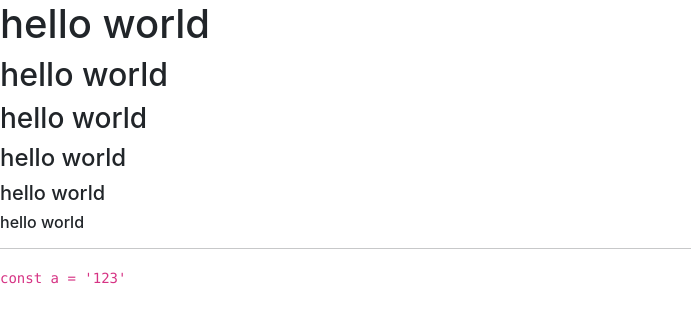
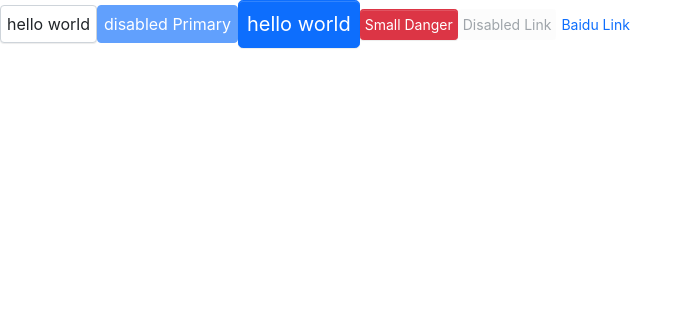
Before and after one commit to 294733692/YUI, a React (Create React App) app: page / in a window 1280 px wide. Shown: the top 322 px of the page, without its empty margins (0-691 px from the left). Built offline with nearby package versions, Linux system fonts and the light colour scheme.

Commit message:
按钮样式、功能完善

```diff
--- a/package.json
+++ b/package.json
@@ -6,10 +6,12 @@
     "@testing-library/jest-dom": "^4.2.4",
     "@testing-library/react": "^9.3.2",
     "@testing-library/user-event": "^7.1.2",
+    "@types/classnames": "^2.2.10",
     "@types/jest": "^24.0.0",
     "@types/node": "^12.0.0",
     "@types/react": "^16.9.0",
     "@types/react-dom": "^16.9.0",
+    "classnames": "^2.2.6",
     "node-sass": "^4.14.1",
     "react": "^16.13.1",
     "react-dom": "^16.13.1",
--- a/src/App.css
+++ /dev/null
@@ -1,38 +0,0 @@
-.App {
-  text-align: center;
-}
-
-.App-logo {
-  height: 40vmin;
-  pointer-events: none;
-}
-
-@media (prefers-reduced-motion: no-preference) {
-  .App-logo {
-    animation: App-logo-spin infinite 20s linear;
-  }
-}
-
-.App-header {
-  background-color: #282c34;
-  min-height: 100vh;
-  display: flex;
-  flex-direction: column;
-  align-items: center;
-  justify-content: center;
-  font-size: calc(10px + 2vmin);
-  color: white;
-}
-
-.App-link {
-  color: #61dafb;
-}
-
-@keyframes App-logo-spin {
-  from {
-    transform: rotate(0deg);
-  }
-  to {
-    transform: rotate(360deg);
-  }
-}
--- a/src/App.tsx
+++ b/src/App.tsx
@@ -1,17 +1,17 @@
 import React from 'react';
+import Button, {ButtonSize, ButtonType} from "./components/Button/button";
 
 function App() {
   return (
     <div className="App">
       <header className="App-header">
-        <h1>hello world</h1>
-        <h2>hello world</h2>
-        <h3>hello world</h3>
-        <h4>hello world</h4>
-        <h5>hello world</h5>
-        <h6>hello world</h6>
-        <hr/>
-        <code>const a = '123'</code>
+        <Button className="userClass" onClick={(e) => {e.preventDefault()}}>hello world</Button>
+        <Button btnType={ButtonType.Primary} disabled>disabled Primary</Button>
+        <Button btnType={ButtonType.Primary} size={ButtonSize.Large}>hello world</Button>
+        <Button btnType={ButtonType.Danger} size={ButtonSize.Small}>Small Danger</Button>
+        <Button btnType={ButtonType.Link} size={ButtonSize.Small} disabled>Disabled Link</Button>
+        <Button btnType={ButtonType.Link} size={ButtonSize.Small} target='_blank' href='https://www.baidu.com'>Baidu
+          Link</Button>
       </header>
     </div>
   );
--- /dev/null
+++ b/src/components/Button/_style.scss
@@ -0,0 +1,71 @@
+.btn {
+  position: relative;
+  display: inline-block;
+  font-weight: $btn-font-weight;
+  line-height: $btn-line-height;
+  color: $body-color;
+  white-space: nowrap;
+  text-align: center;
+  vertical-align: middle;
+  background-image: none;
+  border: $btn-border-width solid transparent;
+  @include button-size($btn-padding-y, $btn-padding-x, $btn-font-size, $border-radius);
+  box-shadow: $btn-box-shadow;
+  cursor: pointer;
+  transition: $btn-transition;
+
+  &.disabled,
+  &[disabled] {
+    cursor: not-allowed;
+    opacity: $btn-disabled-opacity;
+    box-shadow: none;
+
+    > * {
+      pointer-events: none; // 处于disabeld状态，所有鼠标事件失效
+    }
+  }
+}
+
+.btn-lg {
+  @include button-size($btn-padding-y-lg, $btn-padding-x-lg, $btn-font-size-lg, $btn-border-radius-lg);
+}
+
+.btn-sm {
+  @include button-size($btn-padding-y-sm, $btn-padding-x-sm, $btn-font-size-sm, $btn-border-radius-sm);
+}
+
+.btn-primary {
+  @include button-style($primary, $primary, $white)
+}
+
+.btn-danger {
+  @include button-style($danger, $danger, $white)
+}
+
+.btn-default {
+  @include button-style($white, $gray-400, $body-color, $white, $primary, $primary)
+}
+
+.btn-link {
+  font-weight: $font-weight-normal;
+  color: $btn-link-color;
+  text-decoration: $link-decoration;
+  box-shadow: none;
+
+  &:hover {
+    color: $btn-link-hover-color;
+    text-decoration: $link-hover-decoration;
+  }
+
+  &:focus,
+  &.focus {
+    text-decoration: $link-hover-decoration;
+    box-shadow: none;
+  }
+
+  &:disabled,
+  &.disabled {
+    color: $btn-link-disabled-color;
+    pointer-events: none;
+  }
+}
--- /dev/null
+++ b/src/components/Button/button.tsx
@@ -0,0 +1,67 @@
+import React from "react"
+import classNames from 'classnames'
+
+export enum ButtonSize {
+  Large = 'lg',
+  Small = 'sm'
+}
+
+export enum ButtonType {
+  Primary = 'primary',
+  Default = 'default',
+  Danger = 'danger',
+  Link = 'link'
+}
+
+interface BaseButtonProps {
+  className?: string
+  disabled?: boolean
+  size?: ButtonSize
+  btnType?: ButtonType
+  children?: React.ReactNode
+  href?: string
+}
+
+// 获取所有html上button的原生属性
+type NativeButtonProps = BaseButtonProps & React.ButtonHTMLAttributes<HTMLElement>
+type AnchorButtonProps = BaseButtonProps & React.AnchorHTMLAttributes<HTMLElement>
+// 联合类型，并将所有属性通过Partial转化为可选参数
+export type ButtonProps = Partial<NativeButtonProps & AnchorButtonProps>
+
+const Button: React.FC<ButtonProps> = (props) => {
+  const {className, disabled, size, btnType, children, href, ...restProps} = props
+  // 默认按键类型 btn、btn-lag、btn-primary
+  const classes = classNames('btn', className, {
+    [`btn-${btnType}`]: btnType,
+    [`btn-${size}`]: size,
+    'disabled': (btnType === ButtonType.Link) && disabled  // 如果是a标签，就添加到classname里面
+  })
+  if (btnType === ButtonType.Link && href) {
+    return (
+      <a
+        className={classes}
+        href={href}
+        {...restProps}
+      >
+        {children}
+      </a>
+    )
+  } else {
+    return (
+      <button
+        className={classes}
+        disabled={disabled}
+        {...restProps}
+      >
+        {children}
+      </button>
+    )
+  }
+}
+
+Button.defaultProps = {
+  disabled: false,
+  btnType: ButtonType.Default
+}
+
+export default Button
--- a/src/index.css
+++ /dev/null
@@ -1,13 +0,0 @@
-body {
-  margin: 0;
-  font-family: -apple-system, BlinkMacSystemFont, 'Segoe UI', 'Roboto', 'Oxygen',
-    'Ubuntu', 'Cantarell', 'Fira Sans', 'Droid Sans', 'Helvetica Neue',
-    sans-serif;
-  -webkit-font-smoothing: antialiased;
-  -moz-osx-font-smoothing: grayscale;
-}
-
-code {
-  font-family: source-code-pro, Menlo, Monaco, Consolas, 'Courier New',
-    monospace;
-}
--- /dev/null
+++ b/src/styles/_mixin.scss
@@ -0,0 +1,35 @@
+@mixin button-size($padding-y, $padding-x,  $font-size, $border-radius) {
+  padding: $padding-y $padding-y;
+  font-size: $font-size;
+  border-radius: $border-radius;
+}
+
+@mixin button-style(
+  $background,
+  $border,
+  $color,
+  $hover-background: lighten($background, 7.5%),
+  $hover-border: lighten($border, 10%),
+  $hover-color: $color
+) {
+  color: $color;
+  background: $background;
+  border-color: $border;
+  &:hover {
+    color: $hover-color;
+    background: $hover-background;
+    border-color: $hover-border;
+  }
+  &:focus,
+  &.focus {
+    color: $hover-color;
+    background: $hover-background;
+    border-color: $hover-border;
+  }
+  &:disabled,
+  &.disabled {
+    color: $color;
+    background: $background;
+    border-color: $border;
+  }
+}
--- a/src/styles/index.scss
+++ b/src/styles/index.scss
@@ -1,5 +1,8 @@
 // config
 @import 'variables';
-
 // layout
 @import 'reboot';
+// mixin
+@import 'mixin';
+// Button Style
+@import "../components/Button/style";
```
Also changed, not shown: src/styles/_reboot.scss (+4 -9 lines), src/logo.svg (deleted).
